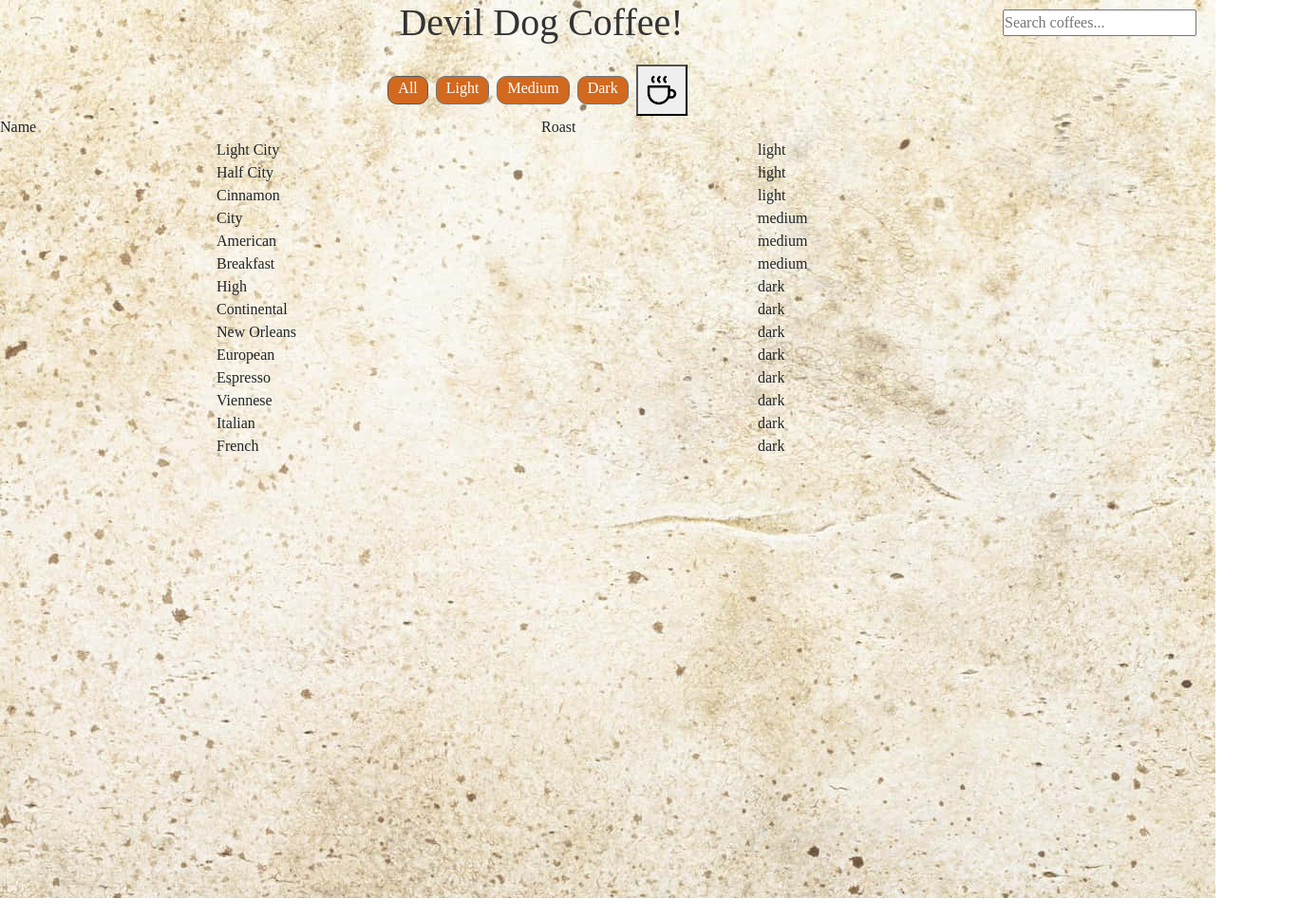
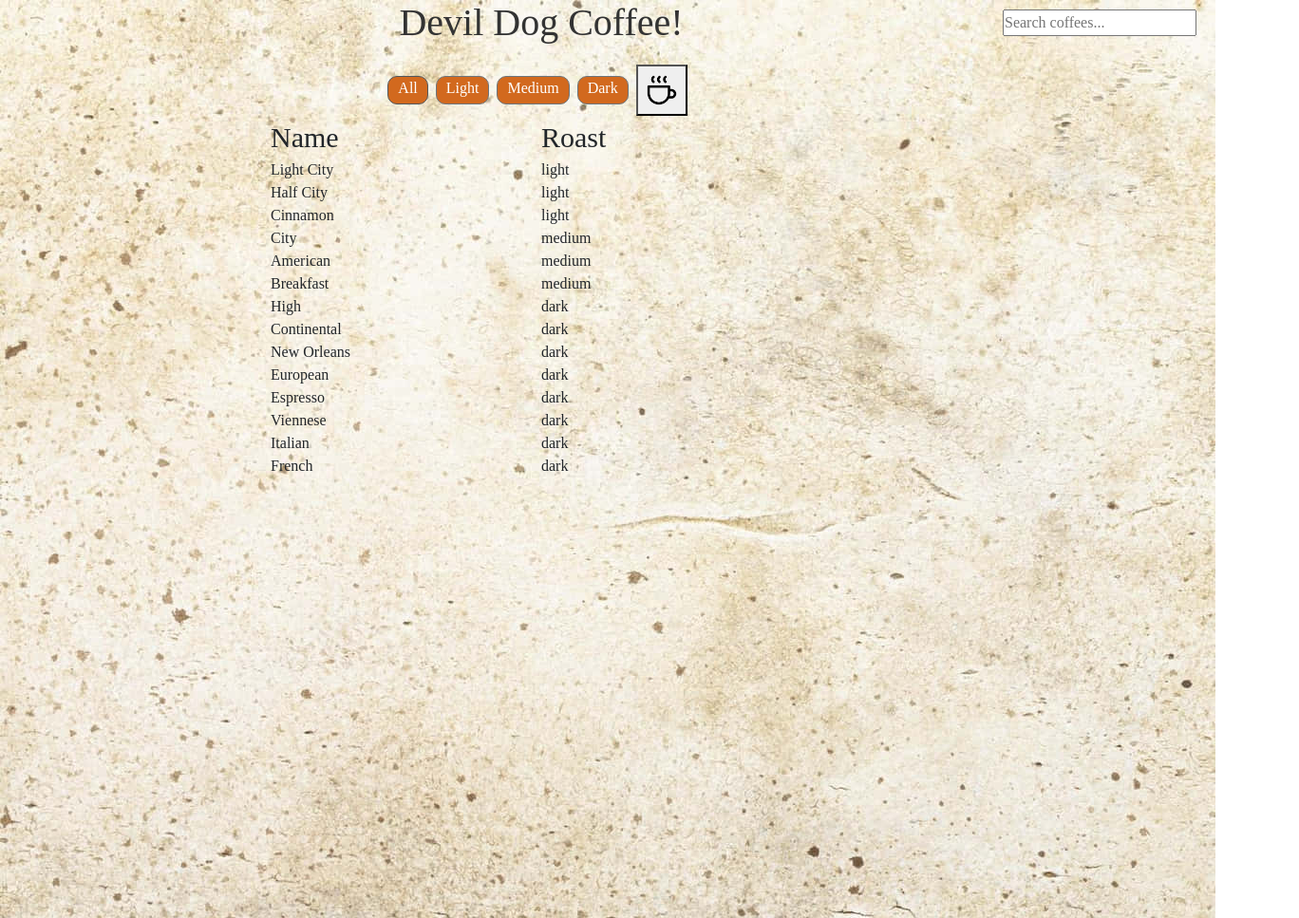
Before and after one commit to Nelthropp-Estrada-coffee/Coffee-project, a plain HTML site: page index.html in a window 1280 px wide. Shown: the whole page at 95% size, 1368 px wide, since content can reach past the window. Before the commit the page ends 946 px from the top, so only its background shows below. Drawn offline with nearby package versions, Linux system fonts and the light colour scheme; a web font is replaced by a local one.

Commit message:
text center

```diff
--- a/css/style.css
+++ b/css/style.css
@@ -32,9 +32,17 @@
     top: 10px;
 
 }
+
+.coffee-header {
+    padding: 0 25%;
+}
+
+header p {
+    font-size: 30px;
+}
 #coffee-body{
     min-height: 100dvh;
-    margin:0 20%;
+    padding: 0 25%;
 }
 .btn-secondary{
     background-color: chocolate;
--- a/index.html
+++ b/index.html
@@ -30,7 +30,7 @@
     </nav>
     <main class="container">
         <div class="row flex-column">
-            <header class="col d-flex justify-content-between align-items-center">
+            <header class="coffee-header col d-flex justify-content-between align-items-center">
                     <p class="col-6">Name</p>
                     <p class="col-6">Roast</p>
             </header>
```
